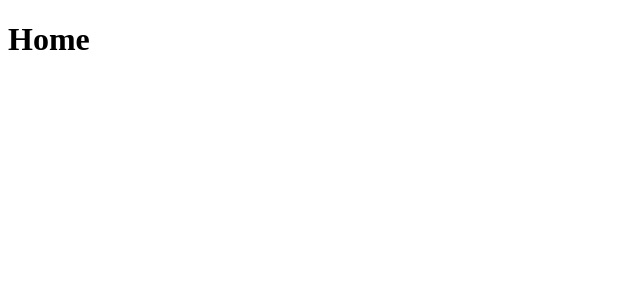
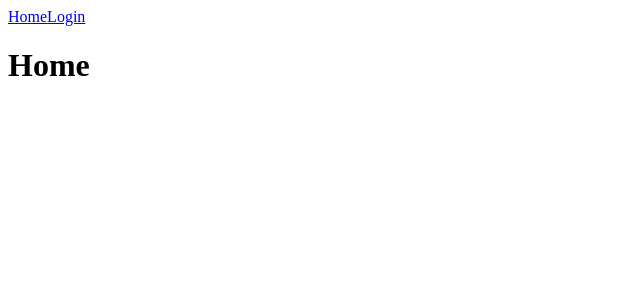
Before and after one commit to nsudekenechi/pedroTech, a React (Create React App) app: page / in a window 1280 px wide. Shown: the top 300 px of the page, without its empty margins (0-640 px from the left). Built offline with nearby package versions, Linux system fonts and the light colour scheme.

Commit message:
Created Navbar Component

```diff
--- a/package.json
+++ b/package.json
@@ -9,6 +9,7 @@
     "@testing-library/react": "^13.4.0",
     "@testing-library/user-event": "^13.5.0",
     "axios": "^1.4.0",
+    "firebase": "^9.22.2",
     "prop-types": "^15.8.1",
     "react": "^18.2.0",
     "react-dom": "^18.2.0",
--- a/src/socialmedia-project/App.tsx
+++ b/src/socialmedia-project/App.tsx
@@ -2,9 +2,11 @@ import React from "react";
 import { BrowserRouter as Router, Routes, Route } from "react-router-dom";
 import { Main } from "./pages/main.tsx";
 import { Login } from "./pages/login.tsx";
+import { Navbar } from "./components/navbar.js";
 export const App = () => {
   return (
     <Router>
+      <Navbar />
       <Routes>
         <Route path="/" element={<Main />} />
         <Route path="/login" element={<Login />} />
--- /dev/null
+++ b/src/socialmedia-project/components/navbar.tsx
@@ -0,0 +1,10 @@
+import React from "react";
+import { Link } from "react-router-dom";
+export const Navbar = () => {
+  return (
+    <nav>
+      <Link to={"/"}>Home</Link>
+      <Link to={"/login"}>Login</Link>
+    </nav>
+  );
+};
--- a/src/socialmedia-project/pages/login.tsx
+++ b/src/socialmedia-project/pages/login.tsx
@@ -3,7 +3,7 @@ import React from "react";
 export const Login = () => {
   return (
     <div>
-      <h1>Login</h1>
+      <h1>Sign</h1>
     </div>
   );
 };
```
Also changed, not shown: src/socialmedia-project/config/firebase.ts (added, +20 -0 lines), 1 other file (tests, documents, lock files or other folders).
